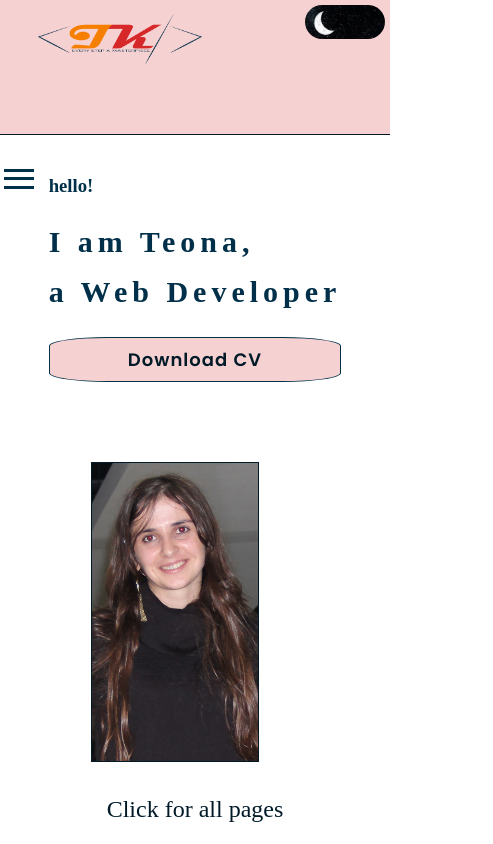
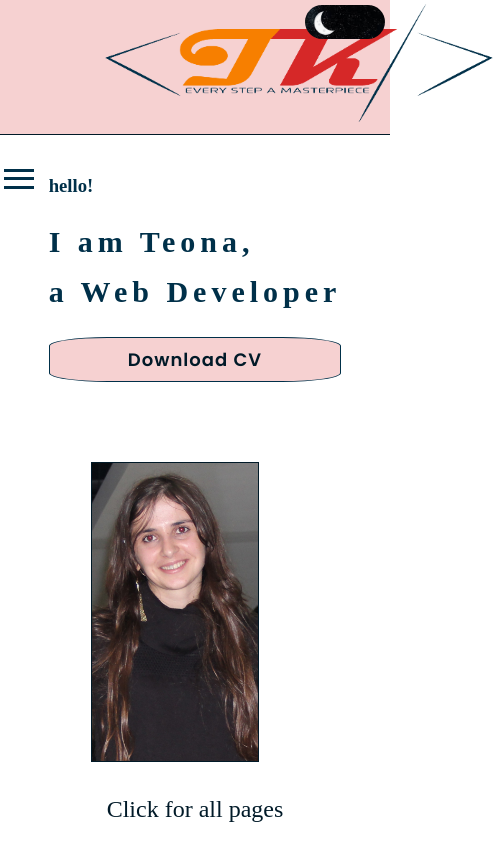
Before and after one commit to teokartvelishvili/aboutme, a React (Create React App) app: page / in a window 390 px wide. Shown: the top 844 px of the page, 493 px wide, since content can reach past the window. Built offline with nearby package versions, Linux system fonts and the light colour scheme.

Commit message:
Update Header.css

```diff
--- a/src/Components/Header/Header.css
+++ b/src/Components/Header/Header.css
@@ -54,12 +54,13 @@ width: 10px;
 @media (max-width: 768px) {
     .headerMainDiv {
      height: 16vh;
+     justify-content: center;
     }
     .LogoCont
     {
-         /* height: 40px; */
+         height: 40px;
          width: 100px;
-         margin: 14px 38px;
+         margin: 4px;
          display: flex;
          z-index: 2;
          /* display: flex;
@@ -68,7 +69,7 @@ width: 10px;
      }
     .LogoCont img
     {
-        height: 50px;
+        height: 14vh;
         width: auto;
 
      }
```
